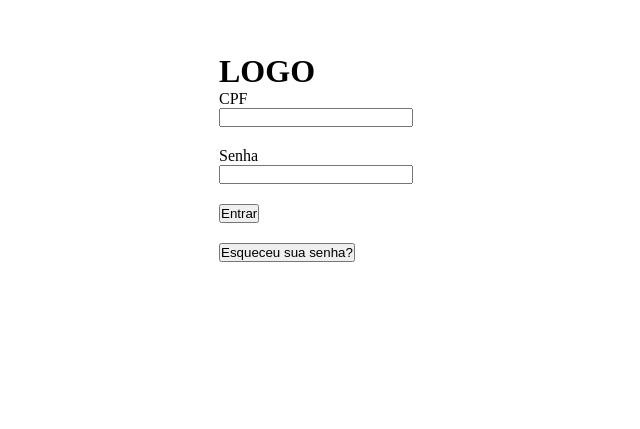
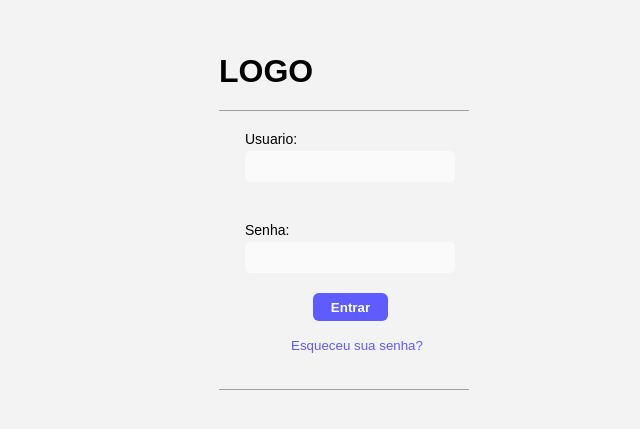
Before and after one commit to victorluizskt/ihc-sigaa-2.0-frontend, a React (Create React App) app: page / in a window 1280 px wide. Shown: the part 107-536 px from the top of the page, without its empty margins (321-961 px from the left). Built offline with nearby package versions, Linux system fonts and the light colour scheme.

Commit message:
first page

```diff
--- a/src/App.css
+++ b/src/App.css
@@ -2,10 +2,13 @@
     margin:0;
     padding:0;
     text-decoration: none;
+    background-color: #F3F3F3;
+    font-family: "Poppins", Arial, sans-serif;
 }
 .container {
     display:flex;
 }
+
 main{
     width: 100%;
     padding: 20px;
--- a/src/components/Button/index.jsx
+++ b/src/components/Button/index.jsx
@@ -1,11 +1,14 @@
 import React from 'react';
-import { StyledButtom } from './styled';
+import {
+  ContainerButton,
+  StyledButton,
+} from './styled';
 
-const Button = ({ title, action }) => {
+const Button = ({ title, action, styleButton }) => {
   return (
-    <StyledButtom>
-      <button onClick={action}>{title}</button>
-    </StyledButtom>
+    <ContainerButton styleButton>
+      <StyledButton styleButton={styleButton} onClick={action}>{title}</StyledButton>
+    </ContainerButton>
   );
 };
 
--- a/src/components/Button/styled.js
+++ b/src/components/Button/styled.js
@@ -1,5 +1,17 @@
 import styled from 'styled-components';
 
-export const StyledButtom = styled.div`
-  margin-bottom: 20px;
+export const ContainerButton = styled.div`
+  margin-left: 94px;
+  margin-bottom: 10px;
 `;
+
+export const StyledButton = styled.button`
+  width: ${props => props.styleButton ? "132px": "75px"};
+  height: 28px;
+  margin-left: ${props => props.styleButton ? "-22px": ""};
+  background-color: ${props => props.styleButton ? "#F3F3F3": "#5E5BFF"};
+  border: none;
+  font-weight: ${props => props.styleButton ? "": "bold"};
+  color: ${props => props.styleButton ? "#5E5BFF": "white"};
+  border-radius: 6px;
+`;
--- a/src/components/Field/index.jsx
+++ b/src/components/Field/index.jsx
@@ -1,19 +1,22 @@
-import { StyledField, Input} from './styled'
+import {
+    StyledField,
+    Input,
+    SpanField
+} from './styled'
 
-
-const Field = ({placeholder, title, visible}) => {
+const Field = ({ title, visible, type }) => {
     return (
         <StyledField>
             <div style={{
                 display: "flex",
                 justifyContent: "space-between",
             }}>
-                <span>{title}</span>
+                <SpanField>{title}</SpanField>
                 {visible && (
-                    <span>i</span>
+                    <SpanField>i</SpanField>
                 )}
             </div>
-            <Input />
+            <Input type={type ? "password" : ""}/>
         </StyledField>
     )
 }
--- a/src/components/Field/styled.js
+++ b/src/components/Field/styled.js
@@ -3,9 +3,20 @@ import styled from 'styled-components';
 export const StyledField = styled.div`
   text-align: initial;
   margin-bottom: 20px;
+  margin-top: 20px;
+  margin-left: 26px;
 `;
 
-// todo: passar campo dinamico depois
 export const Input = styled.input`
-  width: 190px;
+  width: 210px;
+  height: 31px;
+  left: 418px;
+  top: 305px;
+  border: 1px;
+  background: #FAFAFA;
+  border-radius: 5px;
 `;
+export const SpanField = styled.span`
+  font-size: 14px !important;
+  margin-bottom: 4px;
+`;
--- a/src/pages/Login/index.jsx
+++ b/src/pages/Login/index.jsx
@@ -1,19 +1,21 @@
 import Button from "../../components/Button";
 import Field from "../../components/Field";
-import { StyledLoginContainer } from './styled';
+import { StyledLoginContainer, Line } from './styled';
 
 export const Login = () => (
     <>
         <StyledLoginContainer>
             <h1>LOGO</h1>
-            <Field placeholder="CPF" title="CPF"/>
-            <Field placeholder="Senha" title="Senha" />
+            <Line />
+            <Field title="Usuario:"/>
+            <Field title="Senha:" type="password"/>
             <a href="/home">
                 <Button title="Entrar" action={() => {console.log('oi')}}/>
             </a>
             <a href="/recoverPassword">
-                <Button title="Esqueceu sua senha?" action={() => {console.log('oi')}}/>
+                <Button styleButton="76px" title="Esqueceu sua senha?" action={() => {console.log('oi')}}/>
             </a>
+            <Line />
         </StyledLoginContainer>
     </>
 )
--- a/src/pages/Login/styled.js
+++ b/src/pages/Login/styled.js
@@ -7,3 +7,10 @@ export const StyledLoginContainer = styled.div`
   justify-content: space-around;
   margin-top: calc(100vh - 80vh);
 `;
+
+export const Line = styled.hr`
+  border: none;
+  border-top: 1px solid #A39E9E;
+  margin-top: 20px;
+  width: 250px;
+`;
```
Also changed, not shown: src/assets/logo.svg (added).
